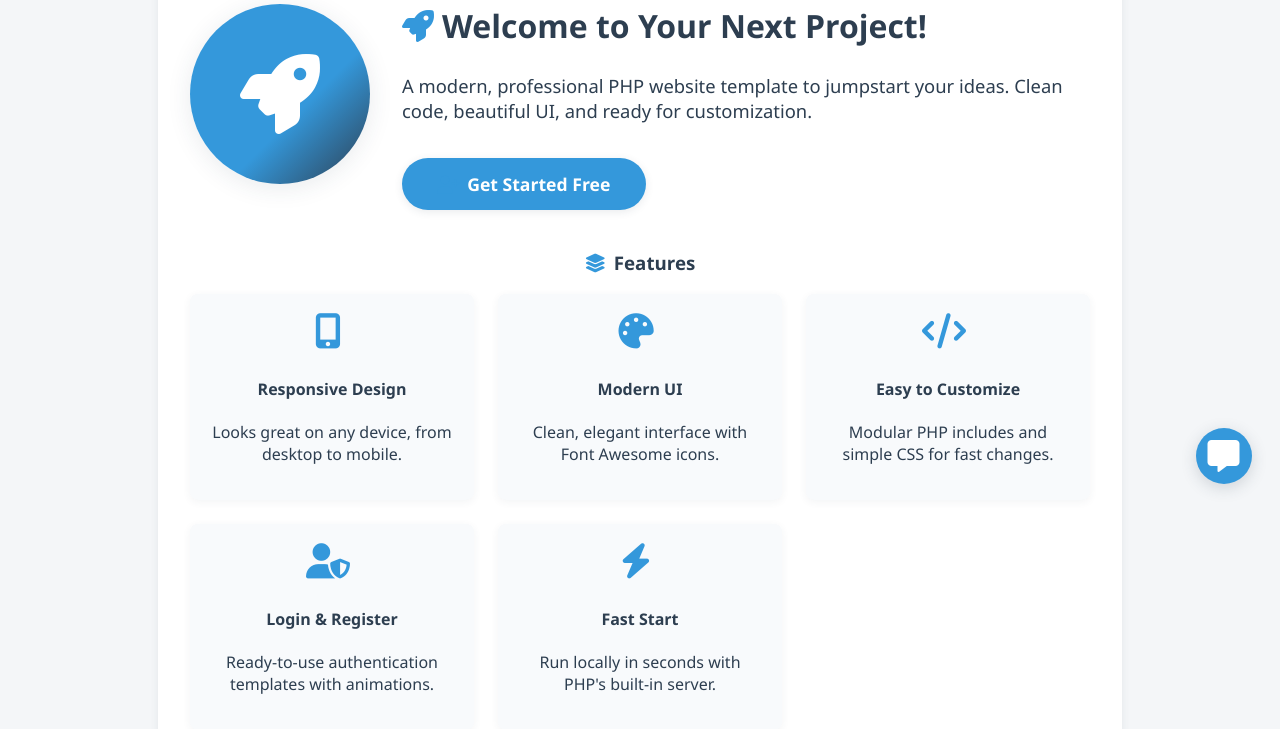
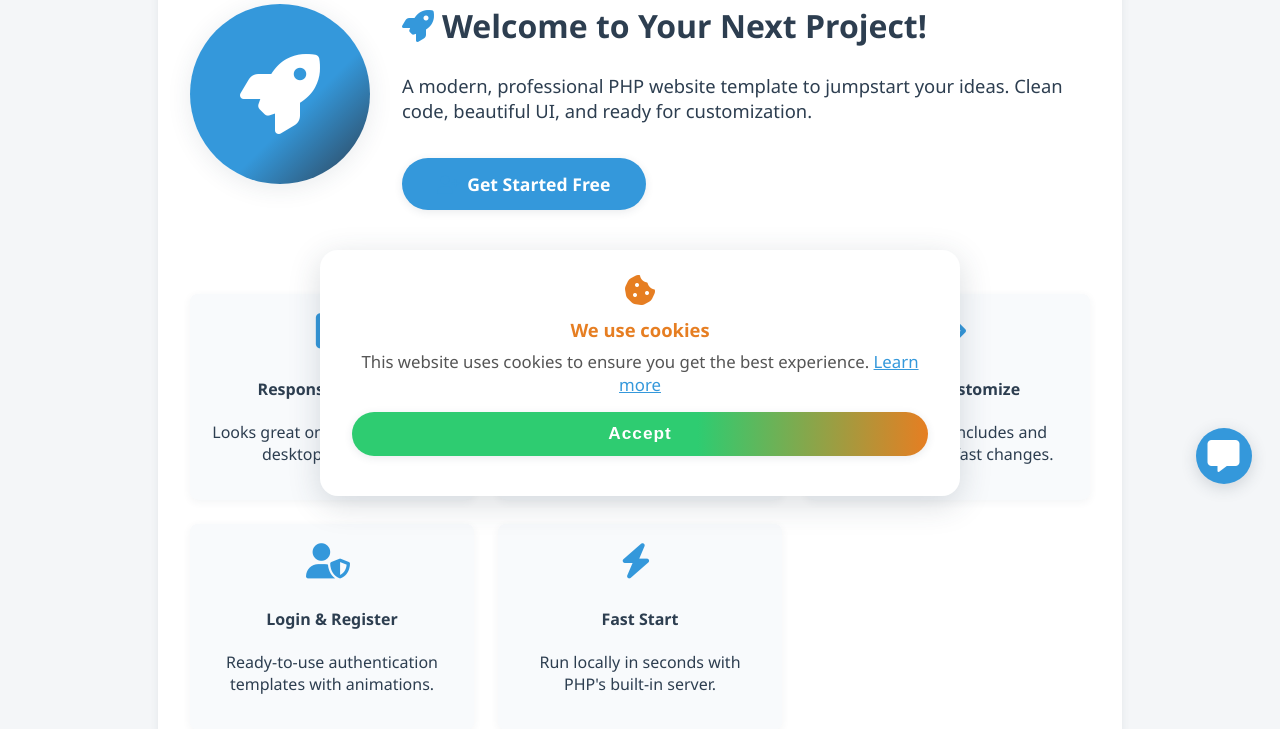
Before and after one commit to themonolith-1/PHP-Website-Template, a PHP site: page /index.php in a window 1280 px wide. Shown: the part 272-1001 px from the top of the page. Run offline with PHP 8.4, Linux system fonts and the light colour scheme.

Commit message:
Add files via upload

```diff
--- a/assets/css/style.css
+++ b/assets/css/style.css
@@ -490,3 +490,66 @@ header {
   color: var(--primary);
   font-size: 1.05rem;
 }
+
+/* Cookie Consent Popup Styles */
+.cookie-consent-popup {
+  position: fixed;
+  bottom: 32px;
+  left: 50%;
+  transform: translateX(-50%);
+  background: #fff;
+  border-radius: 18px;
+  box-shadow: 0 8px 32px rgba(44,62,80,0.18);
+  z-index: 2000;
+  display: flex;
+  align-items: center;
+  justify-content: center;
+  min-width: 280px;
+  max-width: 95vw;
+  padding: 0;
+  animation: chatbot-popin 0.4s;
+}
+.cookie-consent-content {
+  padding: 1.5rem 2rem;
+  text-align: center;
+  display: flex;
+  flex-direction: column;
+  align-items: center;
+}
+.cookie-consent-content h4 {
+  color: #e67e22;
+  font-size: 1.15rem;
+  margin-bottom: 0.5rem;
+}
+.cookie-consent-content p {
+  color: #555;
+  font-size: 1.05rem;
+  margin-bottom: 1rem;
+}
+.cookie-consent-content button {
+  background: linear-gradient(90deg,#2ecc71 60%,#e67e22 100%);
+  color: #fff;
+  border: none;
+  padding: 0.7rem 2rem;
+  border-radius: 24px;
+  font-weight: 600;
+  font-size: 1.08rem;
+  box-shadow: 0 2px 8px rgba(44,62,80,0.10);
+  cursor: pointer;
+  transition: background 0.2s;
+}
+.cookie-consent-content button:hover {
+  background: linear-gradient(90deg,#27ae60 60%,#d35400 100%);
+}
+@media (max-width: 600px) {
+  .cookie-consent-popup {
+    bottom: 12px;
+    left: 6px;
+    right: 6px;
+    transform: none;
+    max-width: 98vw;
+  }
+  .cookie-consent-content {
+    padding: 1rem 0.7rem;
+  }
+}
--- a/includes/footer.php
+++ b/includes/footer.php
@@ -11,5 +11,60 @@
     </div>
   </footer>
   <?php include __DIR__ . '/../chatbot.php'; ?>
+
+  <!-- Cookie Consent Popup -->
+  <!--
+    Preferences (currently only cookie consent) are managed here.
+    When the user clicks "Accept", a cookie named 'cookies_accepted' is set for 365 days.
+    On subsequent visits, the popup is hidden if the cookie is present.
+    To add more preferences, extend this popup and the JS logic.
+  -->
+  <div id="cookie-consent" class="cookie-consent-popup" style="display:none;">
+    <div class="cookie-consent-content">
+      <i class="fa-solid fa-cookie-bite" style="font-size:2rem;color:#e67e22;margin-bottom:0.7rem;"></i>
+      <h4 style="margin:0 0 0.5rem 0;">We use cookies</h4>
+      <p style="margin:0 0 1rem 0;font-size:1.05rem;color:#555;">
+        This website uses cookies to ensure you get the best experience.
+        <a href="about.php" style="color:#3498db;text-decoration:underline;">Learn more</a>
+      </p>
+      <button id="cookie-accept" style="background:linear-gradient(90deg,#2ecc71 60%,#e67e22 100%);color:#fff;border:none;padding:0.7rem 2rem;border-radius:24px;font-weight:600;font-size:1.08rem;box-shadow:0 2px 8px rgba(44,62,80,0.10);cursor:pointer;">
+        Accept
+      </button>
+    </div>
+  </div>
+  <script>
+    // Cookie Consent Logic
+    // Preferences are stored using cookies. Currently, only 'cookies_accepted' is used.
+    function setCookie(name, value, days) {
+      var expires = "";
+      if (days) {
+        var date = new Date();
+        date.setTime(date.getTime() + (days*24*60*60*1000));
+        expires = "; expires=" + date.toUTCString();
+      }
+      document.cookie = name + "=" + (value || "")  + expires + "; path=/";
+    }
+    function getCookie(name) {
+      var nameEQ = name + "=";
+      var ca = document.cookie.split(';');
+      for(var i=0;i < ca.length;i++) {
+        var c = ca[i];
+        while (c.charAt(0)==' ') c = c.substring(1,c.length);
+        if (c.indexOf(nameEQ) == 0) return c.substring(nameEQ.length,c.length);
+      }
+      return null;
+    }
+    document.addEventListener('DOMContentLoaded', function() {
+      var consent = document.getElementById('cookie-consent');
+      var acceptBtn = document.getElementById('cookie-accept');
+      if (!getCookie('cookies_accepted')) {
+        consent.style.display = 'flex';
+      }
+      acceptBtn.addEventListener('click', function() {
+        setCookie('cookies_accepted', 'yes', 365);
+        consent.style.display = 'none';
+      });
+    });
+  </script>
 </body>
 </html>
```
Also changed, not shown: README.md.
